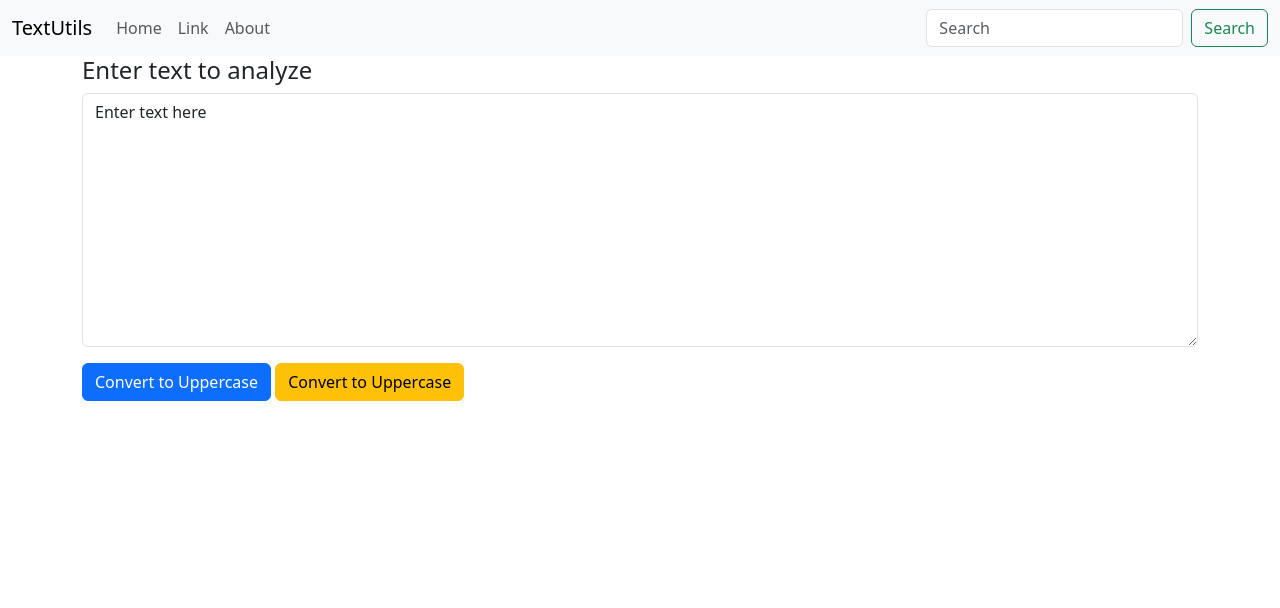
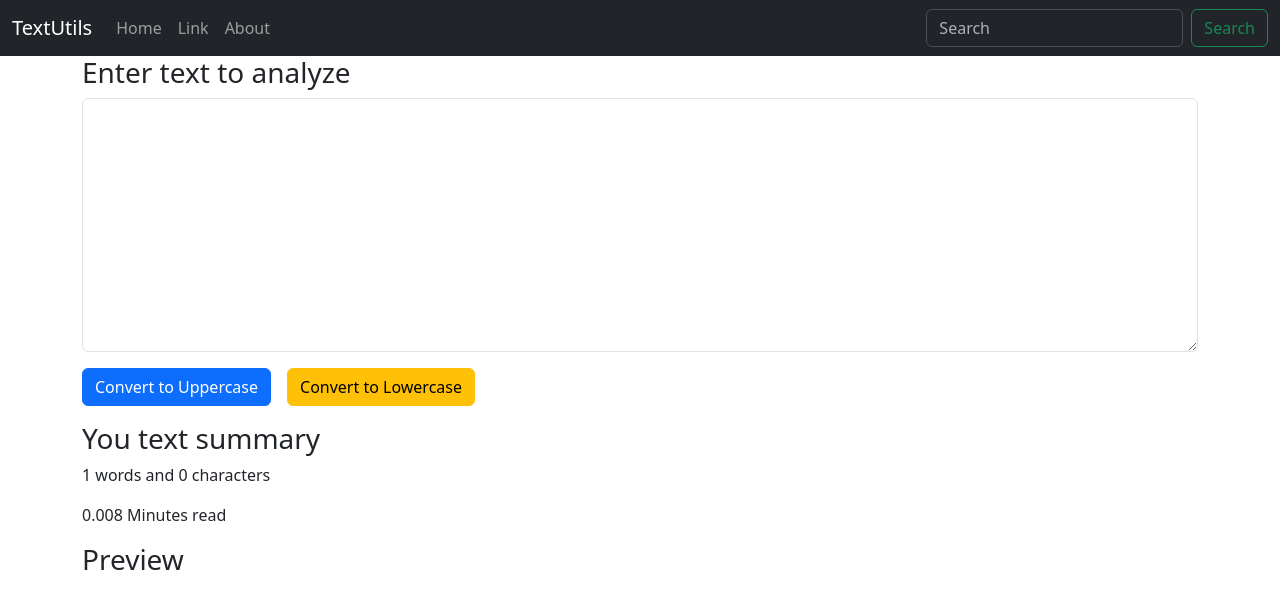
Before and after one commit to developersview/ReactJS-Tutorial, a React (Create React App) app in the folder textutils/: page / in a window 1280 px wide. Shown: the top 608 px of the page. Built offline with nearby package versions, Linux system fonts and the light colour scheme; the HTML template or start-up script is replaced by a standard one.

Commit message:
modifying textutils

```diff
--- a/textutils/src/Components/NavBar.jsx
+++ b/textutils/src/Components/NavBar.jsx
@@ -11,7 +11,7 @@ import 'bootstrap/dist/css/bootstrap.min.css';
 const NavBar = (props) => {
     return (
         <>
-            <Navbar bg="light" expand="lg">
+            <Navbar bg="dark" expand="lg" data-bs-theme="dark">
                 <Container fluid>
                     <Navbar.Brand href="#">{props.title}</Navbar.Brand>
                     <Navbar.Toggle aria-controls="navbarScroll" />
--- a/textutils/src/Components/TextForm.jsx
+++ b/textutils/src/Components/TextForm.jsx
@@ -1,9 +1,9 @@
 import React, { useState } from 'react'
-import { Form, Button, Container } from 'react-bootstrap'
+import { Form, Button, Container, Stack } from 'react-bootstrap'
 
 
 const TextForm = (props) => {
-    const [text, setText] = useState('Enter text here');
+    const [text, setText] = useState('');
 
     const handleUpperClick = () => {
         //console.log("Uppercase was clicked!");
@@ -20,7 +20,7 @@ const TextForm = (props) => {
     return (
         <>
             <Container>
-                <h4>{props.heading}</h4>
+                <h3>{props.heading}</h3>
                 <Form>
                     <Form.Group className="mb-3" controlId="exampleForm.ControlTextarea1">
                         <Form.Control
@@ -29,13 +29,26 @@ const TextForm = (props) => {
                             rows={10}
                             onChange={handleOnChange} />
                     </Form.Group>
-                    <Button variant="primary" size="md" onClick={handleUpperClick}>
-                        Convert to Uppercase
-                    </Button>{' '}
-                    <Button variant="warning" size="md" onClick={handleLowerClick}>
-                        Convert to Uppercase
-                    </Button>
+                    <Stack direction='horizontal' gap={3}>
+                        <Button variant="primary" size="md" onClick={handleUpperClick}>
+                            Convert to Uppercase
+                        </Button>
+                        <Button variant="warning" size="md" onClick={handleLowerClick}>
+                            Convert to Lowercase
+                        </Button>
+                    </Stack>
                 </Form>
+            </Container>
+
+            <Stack gap={3}>
+                <div className='p-2'></div>
+            </Stack>
+            <Container>
+                <h3>You text summary</h3>
+                <p>{text.split(" ").length} words and {text.length} characters</p>
+                <p>{0.008 * text.split(" ").length} Minutes read</p>
+                <h3>Preview</h3>
+                <p>{text}</p>
             </Container>
 
         </>
```
